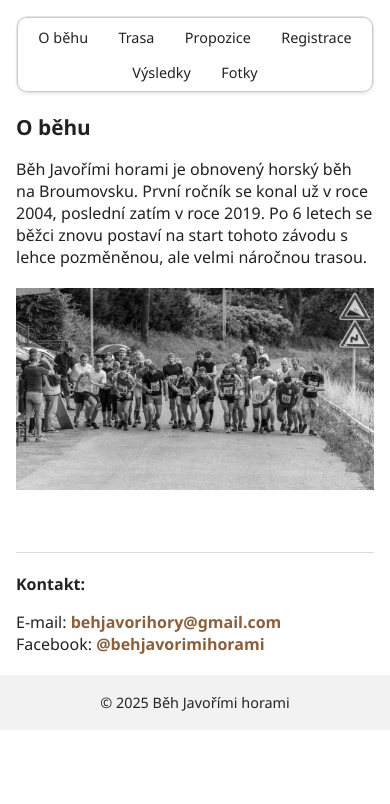
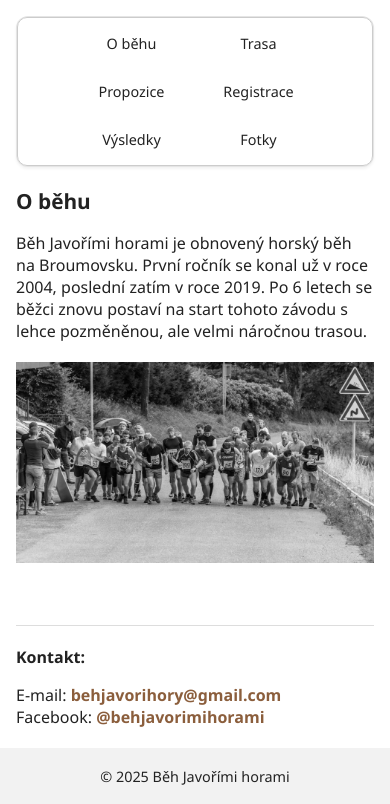
Before and after one commit to OndrejVolak/behjavorihory, a plain HTML site: page index.html in a window 390 px wide. Shown: the part 129-933 px from the top of the page. Before the commit the page ends 859 px from the top, so only its background shows below. Drawn offline with Linux system fonts and the light colour scheme.

Commit message:
Update index.html

```diff
--- a/index.html
+++ b/index.html
@@ -231,10 +231,13 @@ nav li a.active::after {
   }
 
   .menu li {
+    width: 33.3333%;         /* ✅ přesně 3 na řádek */
+    text-align: center;      /* zarovnání textu u odkazu */
     list-style: none;
   }
 
   .menu li a {
+    display: inline-block;
     font-size: 0.9rem;
     padding: 8px 8px;
     text-decoration: none;
```
